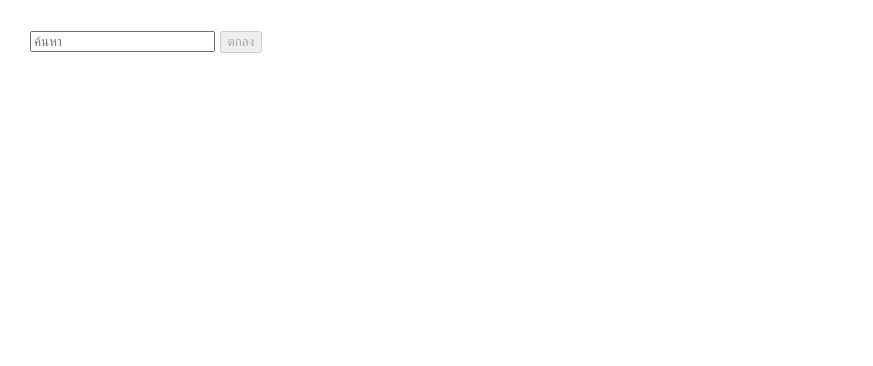
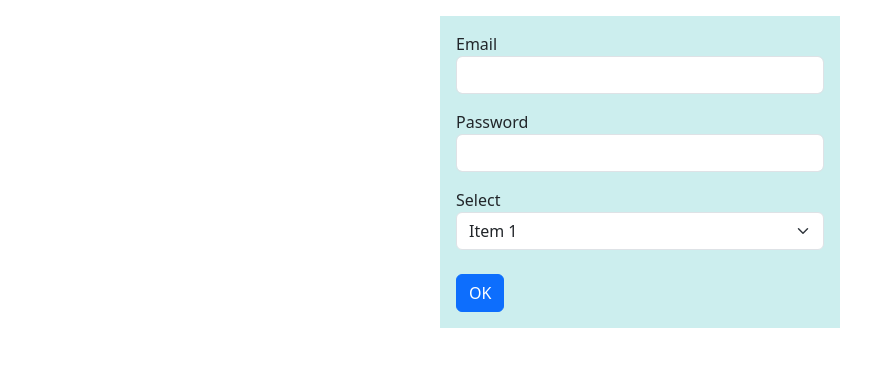
Before and after one commit to ITTIPOLCHA/app1, a React (Create React App) app: page / in a window 1280 px wide. Shown: the top 366 px of the page, without its empty margins (0-873 px from the left). Built offline with nearby package versions, Linux system fonts and the light colour scheme.

Commit message:
Add formBootstrap

```diff
--- a/package.json
+++ b/package.json
@@ -6,6 +6,7 @@
     "@testing-library/jest-dom": "^5.17.0",
     "@testing-library/react": "^13.4.0",
     "@testing-library/user-event": "^13.5.0",
+    "bootstrap": "^5.3.2",
     "react": "^18.2.0",
     "react-dom": "^18.2.0",
     "react-router-dom": "^6.16.0",
--- a/src/App.js
+++ b/src/App.js
@@ -1,6 +1,6 @@
 import React from "react";
-import FromSearch from "./from-search";
+import FromBootstrap from "./from-bootstrap";
 
 export default function App() {
-  return <FromSearch />;
+  return <FromBootstrap />;
 }
--- /dev/null
+++ b/src/from-bootstrap.js
@@ -0,0 +1,35 @@
+import React from "react";
+
+export default function FromBootstrap() {
+  return (
+    <div
+      className="mt-3 mx-auto p-3"
+      style={{ width: "400px", background: "#cee" }}
+    >
+      <form>
+        <div className="form-group mb-3">
+          <label htmlFor="login">Email</label>
+          <input type="text" id="login" name="login" className="form-control" />
+        </div>
+        <div className="form-group mb-3">
+          <label htmlFor="pswd">Password</label>
+          <input
+            type="password"
+            id="pswd"
+            name="pswd"
+            className="form-control"
+          />
+        </div>
+        <div className="form-group mb-4">
+          <label htmlFor="select1">Select</label>
+          <select id="select1" name="select1" className="form-select">
+            <option value="1">Item 1</option>
+            <option value="2">Item 2</option>
+            <option value="3">Item 3</option>
+          </select>
+        </div>
+        <button className="btn btn-primary">OK</button>
+      </form>
+    </div>
+  );
+}
--- a/src/home.js
+++ b/src/home.js
@@ -8,7 +8,7 @@
       <br />
       เเต่ท่านต้องเป็น <a href="/member">สมาชิก</a> จึงจะ สั่งซื้อได้
       <br />
-      หากมีข้อสงสัย <a href="/contact">ติดต่อ</a>
+      หากมีข้อสงสัย กรุณา<a href="/contact">ติดต่อเรา</a>
     </p>
   );
 }
```
Also changed, not shown: src/index.js (+8 -6 lines), 1 other file (tests, documents, lock files or other folders).
